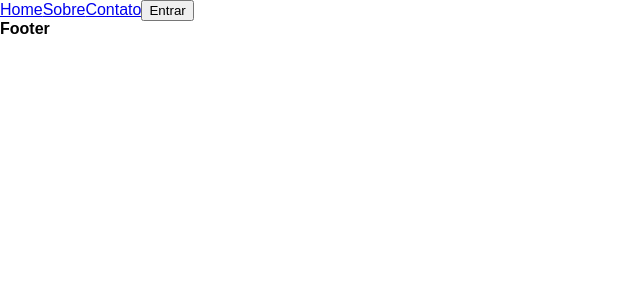
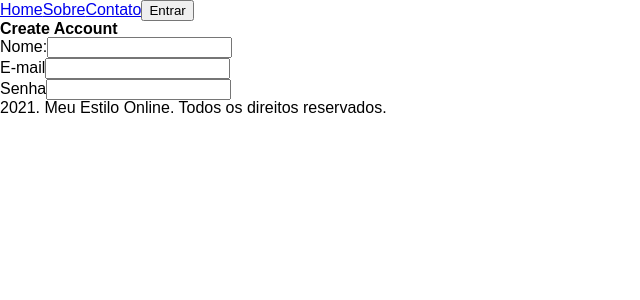
Before and after one commit to lydyanah/projeto-senac, a React (Create React App) app: page /login in a window 1280 px wide. Shown: the top 300 px of the page, without its empty margins (0-640 px from the left). Built offline with nearby package versions, Linux system fonts and the light colour scheme.

Commit message:
página home e login

```diff
--- a/src/components/ExternalPage/ExternalPage.tsx
+++ b/src/components/ExternalPage/ExternalPage.tsx
@@ -1,6 +1,6 @@
 import { FunctionComponent, ReactNode } from "react";
 import { Link } from "react-router-dom";
-import "../../styles/global.css";
+import "./styles.css";
 
 type Props = {
   children?: ReactNode
@@ -9,19 +9,19 @@ type Props = {
 const ExternalPage: FunctionComponent<Props> = ({children}) => {
   return (
     <>
-      <nav>
-        <Link to="/">Home</Link>
-        <Link to="/sobre">Sobre</Link>
-        <Link to="/contato">Contato</Link>
+      <nav className="menu">
+        <Link to="/"className="menuItem">Home</Link>
+        <Link to="/sobre"className="menuItem">Sobre</Link>
+        <Link to="/contato"className="menuItem">Contato</Link>
         <Link to="/login">
-          <button>Entrar</button>
+          <button className="login">Entrar</button>
         </Link>
       </nav>
       <main>
         {children}
       </main>
       <footer>
-        <h3>Footer</h3>
+       <p>2021. Meu Estilo Online. Todos os direitos reservados.</p>
       </footer>
     </>
   );
--- a/src/pages/about/index.tsx
+++ b/src/pages/about/index.tsx
@@ -3,7 +3,7 @@ import ExternalPage from "../../components/ExternalPage/ExternalPage";
 const About = () => {
   return (
       <ExternalPage>
-
+            <h1>olá,mundoo!</h1>
       </ExternalPage>
   );
 };
--- a/src/pages/home/index.tsx
+++ b/src/pages/home/index.tsx
@@ -4,10 +4,18 @@ import ExternalPage from "../../components/ExternalPage/ExternalPage";
 const Home = () => {
   return (
     <ExternalPage>
+      <div>
+        <h1>Organize, crie, planeje!</h1>
+        <p>Adicione suas roupas e crie looks, planeje o que vestir e
+          tenha acesso ao seu guarda-roupa em qualquer lugar que você estiver! </p>
+
+      </div>
+
       <Link to="/cadastro">
-        <button>Cadastre-se</button>
-      </Link>
+          <button>Cadastre-se</button>
+        </Link>
     </ExternalPage>
+
   );
 };
 
--- a/src/pages/login/index.tsx
+++ b/src/pages/login/index.tsx
@@ -2,11 +2,41 @@ import ExternalPage from "../../components/ExternalPage/ExternalPage";
 
 const Login = () => {
   return (
-    <ExternalPage>
+    <>
+      <ExternalPage>
+        <h1>Create Account</h1>
+        <form action="">
+          <div>
+            <label htmlFor="name">Nome:</label>
+            <input
+              type="text"
+              id="name"
+              name="name">
+            </input>
+          </div>
+        </form>
 
-    </ExternalPage>
-);
+        <div>
+        <label htmlFor="email">E-mail</label>
+          <input
+          type="email"
+          id="email"
+          name="email">
+          </input>
+        </div>
+
+        <div>
+        <label htmlFor="passoword">Senha</label>
+          <input
+          type="passoword"
+          id="passoword"
+          name="passoword">
+          </input>
+        </div>
+      </ExternalPage>
+    </>
+
+    );
 };
 
-
 export default Login;
```
Also changed, not shown: src/components/ExternalPage/styles.css (added).
